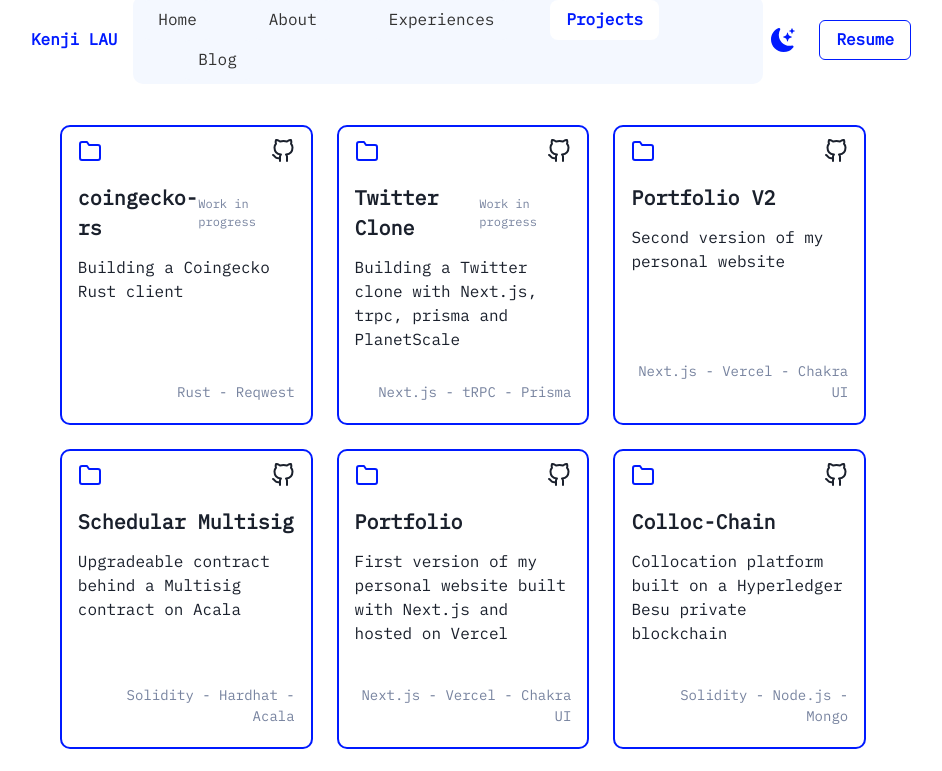
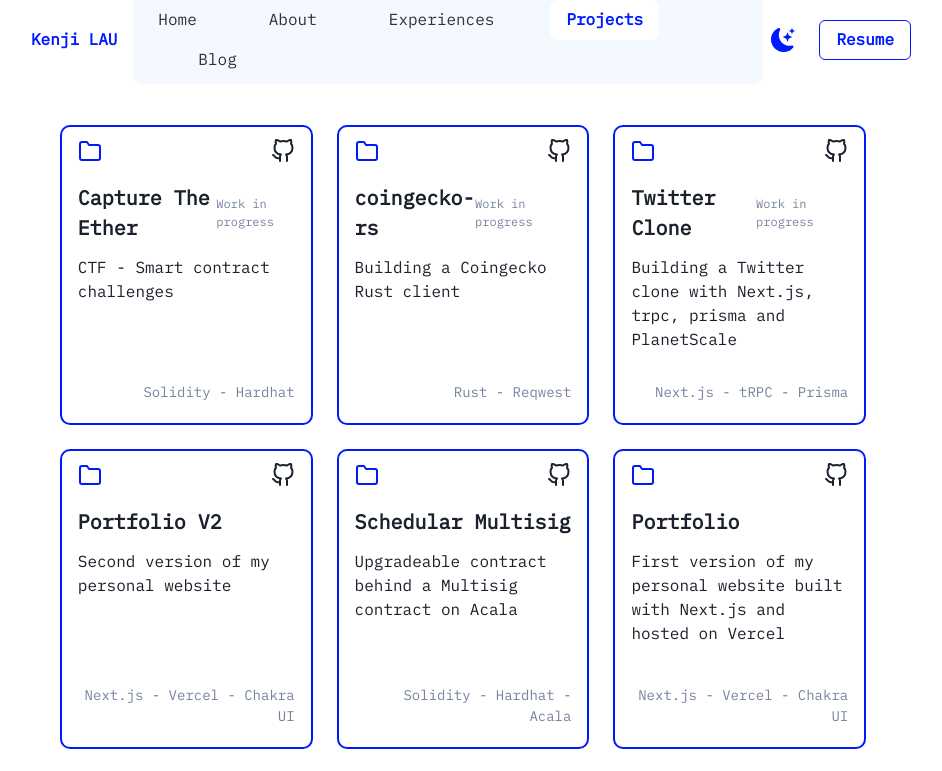
Before and after one commit to krouspy/portfolio-v2, a Next.js app: page /projects in a window 1280 px wide. Shown: the top 771 px of the page, without its empty margins (177-1119 px from the left). Built offline with nearby package versions, Linux system fonts and the light colour scheme.

Commit message:
add Capture The Ether

```diff
--- a/constants/index.ts
+++ b/constants/index.ts
@@ -30,6 +30,13 @@ export const urls = {
 };
 
 export const projects: IProjectCard[] = [
+  {
+    title: 'Capture The Ether',
+    description: 'CTF - Smart contract challenges',
+    inProgress: true,
+    github: 'https://github.com/krouspy/capture-the-ether',
+    technologies: ['Solidity', 'Hardhat'],
+  },
   {
     title: 'coingecko-rs',
     description: 'Building a Coingecko Rust client',
```
